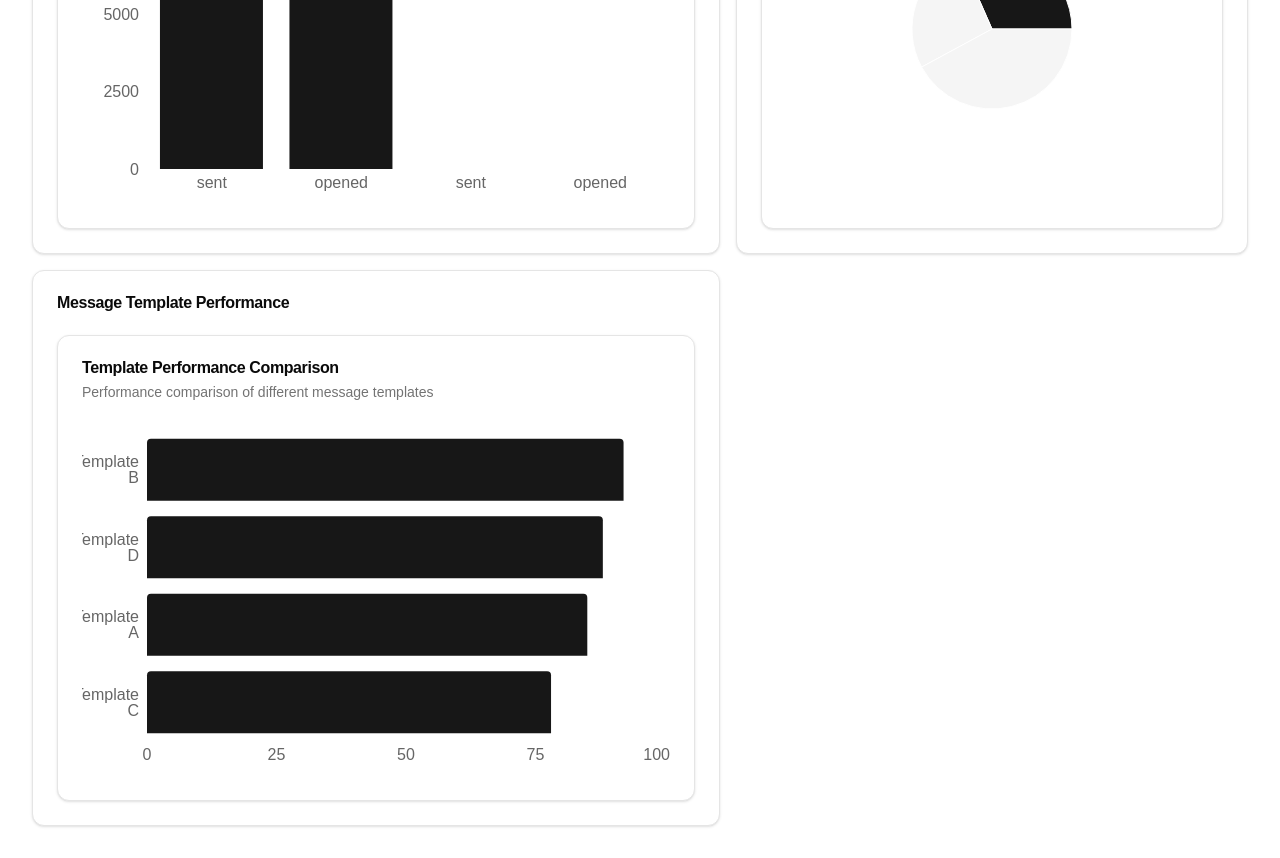
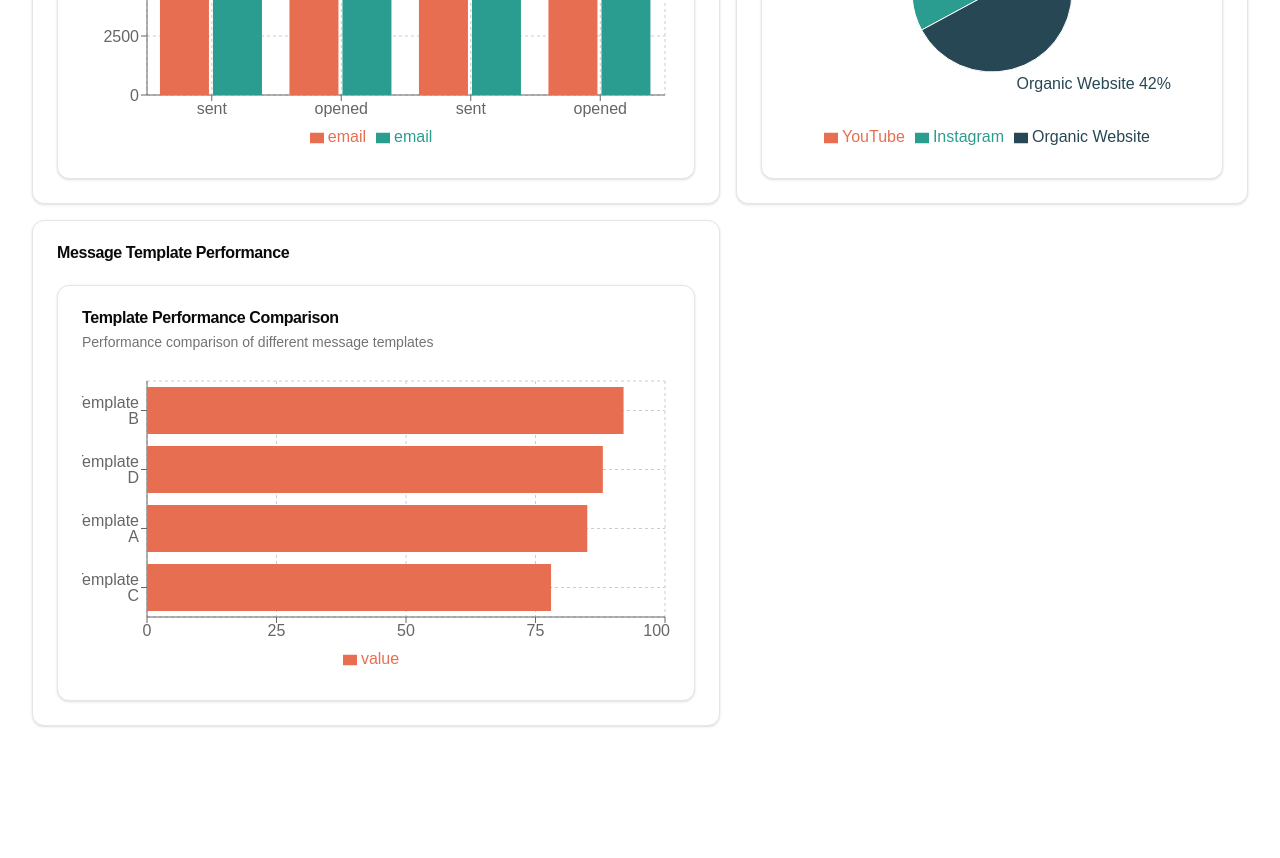
Before and after one commit to GeniusPlums/Dashboard, a Next.js app: page / in a window 1280 px wide. Shown: the part 1040-1898 px from the top of the page. After the commit the page ends 1798 px from the top, so only its background shows below. Built offline with nearby package versions, Linux system fonts and the light colour scheme.

Commit message:
old chart ui

```diff
--- a/src/components/ChartComponent.tsx
+++ b/src/components/ChartComponent.tsx
@@ -6,18 +6,22 @@ import {
   Bar,
   XAxis,
   YAxis,
+  CartesianGrid,
+  Tooltip,
+  Legend,
   ResponsiveContainer,
   PieChart,
   Pie,
-  Cell,
-  Tooltip
+  Cell
 } from 'recharts'
 import { Card, CardContent, CardDescription, CardHeader, CardTitle } from "@/components/ui/card"
+import { motion } from 'framer-motion'
 
 interface ChartComponentProps {
   type: 'bar' | 'pie'
   data: Record<string, number | Record<string, number>>
   options?: {
+    stacked?: boolean
     comparison?: boolean
     horizontal?: boolean
     sortDescending?: boolean
@@ -26,16 +30,23 @@ interface ChartComponentProps {
   description: string
 }
 
-type ChartDataPoint = {
+interface SimpleDataPoint {
   name: string
   value: number
-  [key: string]: string | number
 }
 
-const COLORS = ['hsl(var(--primary))', 'hsl(var(--secondary))', 'hsl(var(--accent))', 'hsl(var(--muted))']
+interface ComparisonDataPoint {
+  category: string
+  subCategory: string
+  value: number
+}
+
+type ChartDataPoint = SimpleDataPoint | ComparisonDataPoint
+
+const COLORS = ['hsl(var(--chart-1))', 'hsl(var(--chart-2))', 'hsl(var(--chart-3))', 'hsl(var(--chart-4))', 'hsl(var(--chart-5))', 'hsl(var(--chart-6))']
 
 export default function ChartComponent({ type, data, options = {}, title, description }: ChartComponentProps) {
-  const { comparison, horizontal, sortDescending } = options
+  const { stacked, comparison, horizontal, sortDescending } = options
 
   const prepareData = (): ChartDataPoint[] => {
     if (type === 'pie' || !comparison) {
@@ -51,11 +62,11 @@ export default function ChartComponent({ type, data, options = {}, title, descri
 
     return Object.entries(data).flatMap(([category, values]) => {
       if (typeof values === 'number') {
-        return [{ name: category, [category]: values, value: values }]
+        return [{ category, subCategory: category, value: values }]
       }
       return Object.entries(values).map(([subCategory, value]) => ({
-        name: subCategory,
-        [category]: value,
+        category,
+        subCategory,
         value: value as number
       }))
     })
@@ -66,30 +77,29 @@ export default function ChartComponent({ type, data, options = {}, title, descri
   const renderChart = () => {
     if (type === 'bar') {
       return (
-        <ResponsiveContainer width="100%" height={350}>
-          <BarChart data={preparedData} layout={horizontal ? 'vertical' : 'horizontal'}>
+        <ResponsiveContainer width="100%" height={300}>
+          <BarChart
+            data={preparedData}
+            layout={horizontal ? 'vertical' : 'horizontal'}
+          >
+            <CartesianGrid strokeDasharray="3 3" />
             {horizontal ? (
-              <YAxis dataKey="name" type="category" axisLine={false} tickLine={false} />
+              <YAxis dataKey={comparison ? "subCategory" : "name"} type="category" />
             ) : (
-              <XAxis dataKey="name" axisLine={false} tickLine={false} />
+              <XAxis dataKey={comparison ? "subCategory" : "name"} />
             )}
-            {horizontal ? (
-              <XAxis type="number" axisLine={false} tickLine={false} />
+            {horizontal ? <XAxis type="number" /> : <YAxis />}
+            <Tooltip />
+            <Legend />
+            {comparison ? (
+              <>
+                <Bar dataKey="value" fill={COLORS[0]} name={(preparedData[0] as ComparisonDataPoint).category} />
+                {preparedData.length > 1 && (
+                  <Bar dataKey="value" fill={COLORS[1]} name={(preparedData[1] as ComparisonDataPoint).category} />
+                )}
+              </>
             ) : (
-              <YAxis axisLine={false} tickLine={false} />
-            )}
-            <Tooltip
-              contentStyle={{
-                backgroundColor: 'hsl(var(--background))',
-                border: '1px solid hsl(var(--border))'
-              }}
-            />
-            {comparison ? (
-              Object.keys(preparedData[0]).filter(key => key !== 'name' && key !== 'value').map((key, index) => (
-                <Bar key={key} dataKey={key} fill={COLORS[index % COLORS.length]} radius={[4, 4, 0, 0]} />
-              ))
-            ) : (
-              <Bar dataKey="value" fill={COLORS[0]} radius={[4, 4, 0, 0]} />
+              <Bar dataKey="value" fill={COLORS[0]} />
             )}
           </BarChart>
         </ResponsiveContainer>
@@ -98,27 +108,24 @@ export default function ChartComponent({ type, data, options = {}, title, descri
 
     if (type === 'pie') {
       return (
-        <ResponsiveContainer width="100%" height={350}>
+        <ResponsiveContainer width="100%" height={300}>
           <PieChart>
             <Pie
-              data={preparedData}
+              data={preparedData as SimpleDataPoint[]}
               cx="50%"
               cy="50%"
               labelLine={false}
               outerRadius={80}
               fill={COLORS[0]}
               dataKey="value"
+              label={({ name, percent }) => `${name} ${(percent * 100).toFixed(0)}%`}
             >
               {preparedData.map((entry, index) => (
                 <Cell key={`cell-${index}`} fill={COLORS[index % COLORS.length]} />
               ))}
             </Pie>
-            <Tooltip
-              contentStyle={{
-                backgroundColor: 'hsl(var(--background))',
-                border: '1px solid hsl(var(--border))'
-              }}
-            />
+            <Tooltip />
+            <Legend />
           </PieChart>
         </ResponsiveContainer>
       )
@@ -128,7 +135,12 @@ export default function ChartComponent({ type, data, options = {}, title, descri
   }
 
   return (
-    <Card>
+    <motion.div
+      initial={{ opacity: 0, y: 20 }}
+      animate={{ opacity: 1, y: 0 }}
+      transition={{ duration: 0.5 }}
+    >
+      <Card className="w-full">
         <CardHeader>
           <CardTitle>{title}</CardTitle>
           <CardDescription>{description}</CardDescription>
@@ -137,5 +149,6 @@ export default function ChartComponent({ type, data, options = {}, title, descri
           {renderChart()}
         </CardContent>
       </Card>
+    </motion.div>
   )
 }
```
Lines whose indentation alone changed are shown as unchanged.
